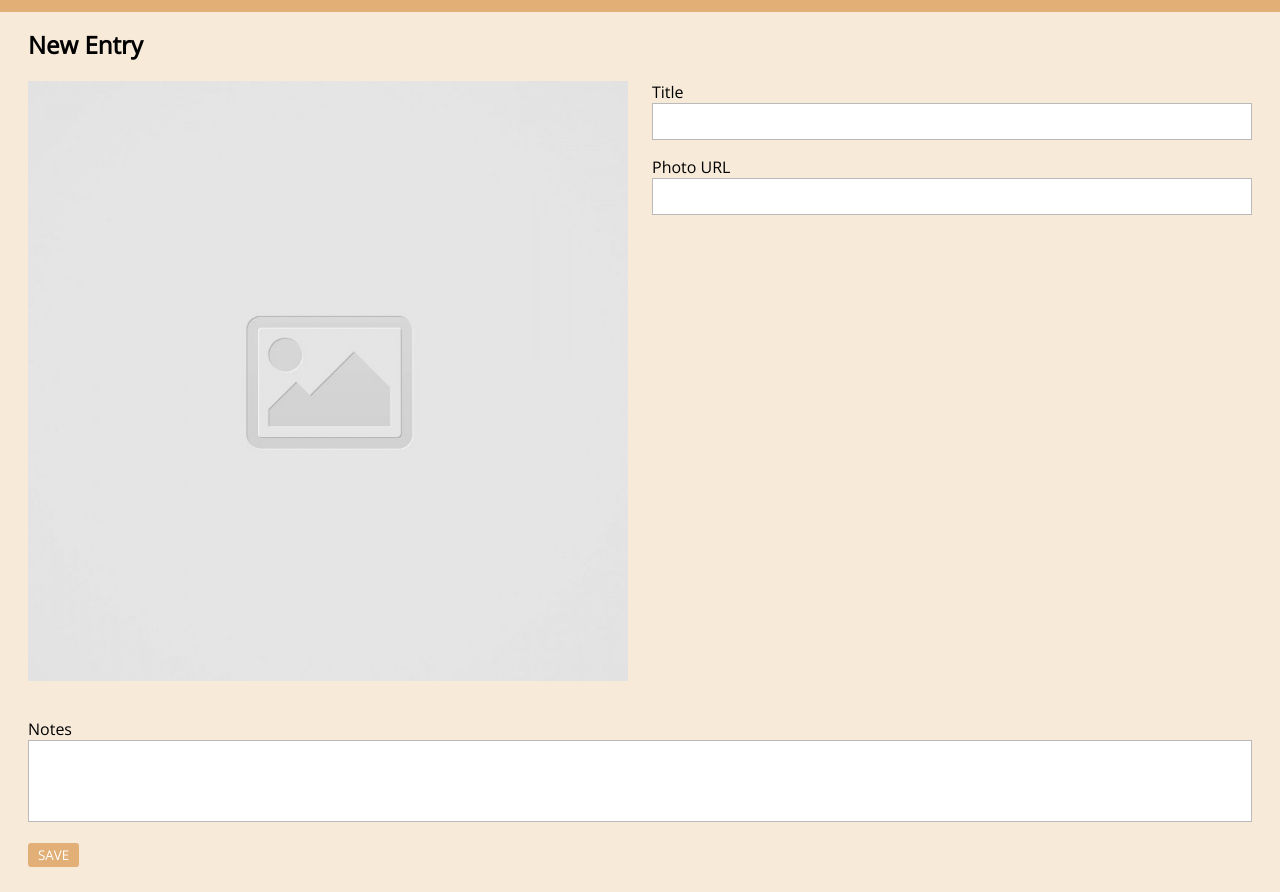
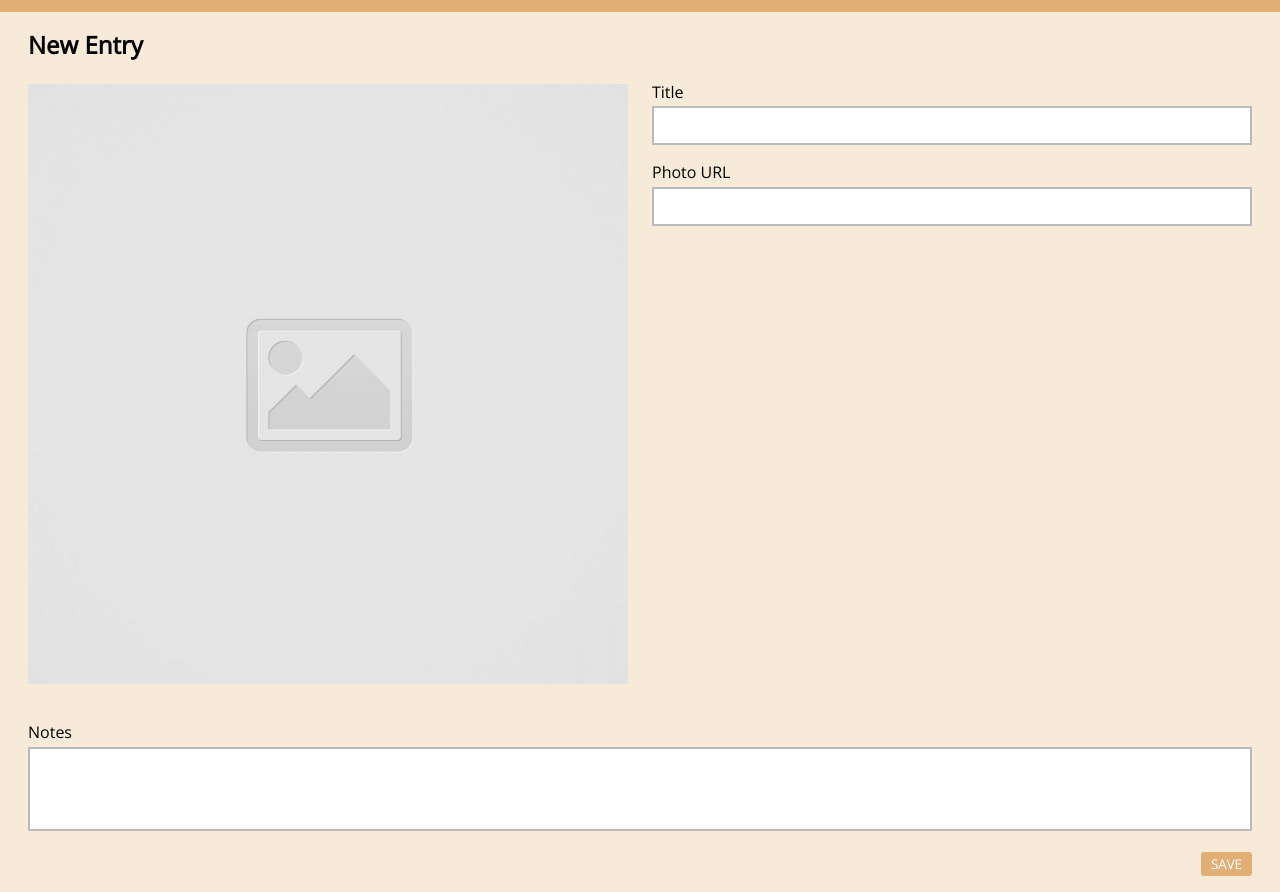
Before and after one commit to nathan-uch/code-journal, a website: page index.html in a window 1280 px wide. Shown: the part 40-932 px from the top of the page. Drawn offline with nearby package versions, Linux system fonts and the light colour scheme.

Commit message:
Fixed save button position, removed save button prevent default

```diff
--- a/css/styles.css
+++ b/css/styles.css
@@ -32,14 +32,14 @@ img,
 input,
 textarea {
   width: 100%;
-  margin-bottom: 1rem;
+  margin: 0.2rem 0 1rem;
 }
 
 input,
 textarea {
   padding: 10px;
   outline: none;
-  border: 1.5px solid rgb(186, 186, 186);
+  border: 2px solid rgb(186, 186, 186);
 }
 
 textarea {
@@ -54,6 +54,7 @@ textarea:focus {
 }
 
 .save-btn {
+  float: right;
   padding: 3px 10px;
   border-radius: 3px;
   text-align: right;
--- a/js/main.js
+++ b/js/main.js
@@ -28,6 +28,4 @@ function saveEntryInfo(event) {
 
   $formImage.setAttribute('src', 'images/placeholder-image-square.jpg');
   $form.reset();
-
-  event.preventDefault();
 }
```
Also changed, not shown: index.html (+3 -0 lines).
